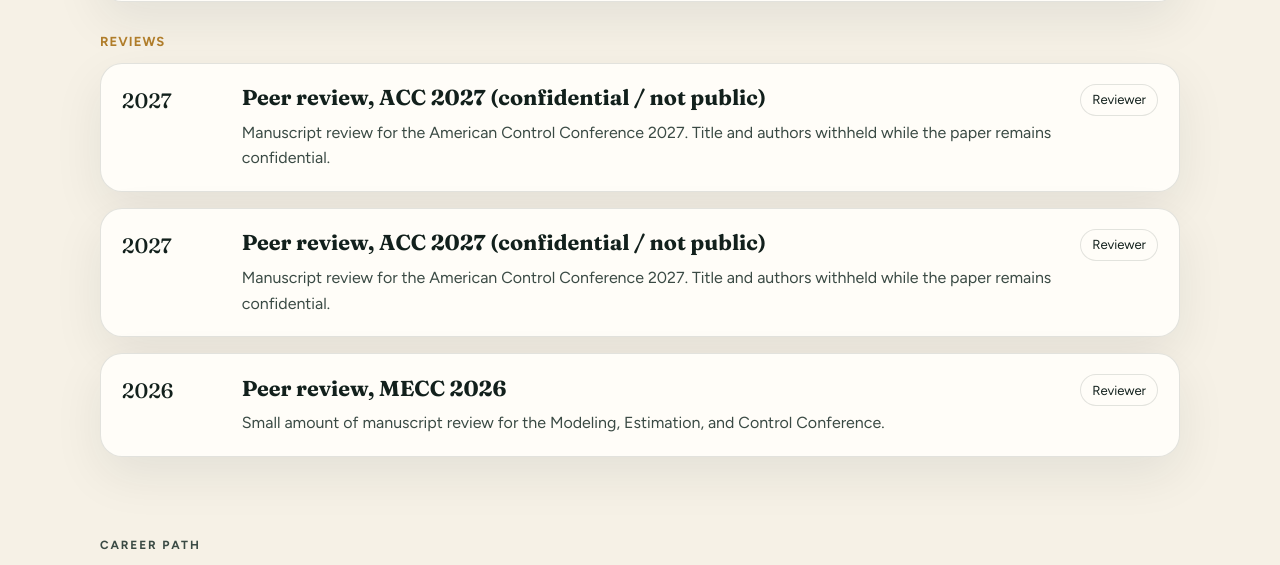
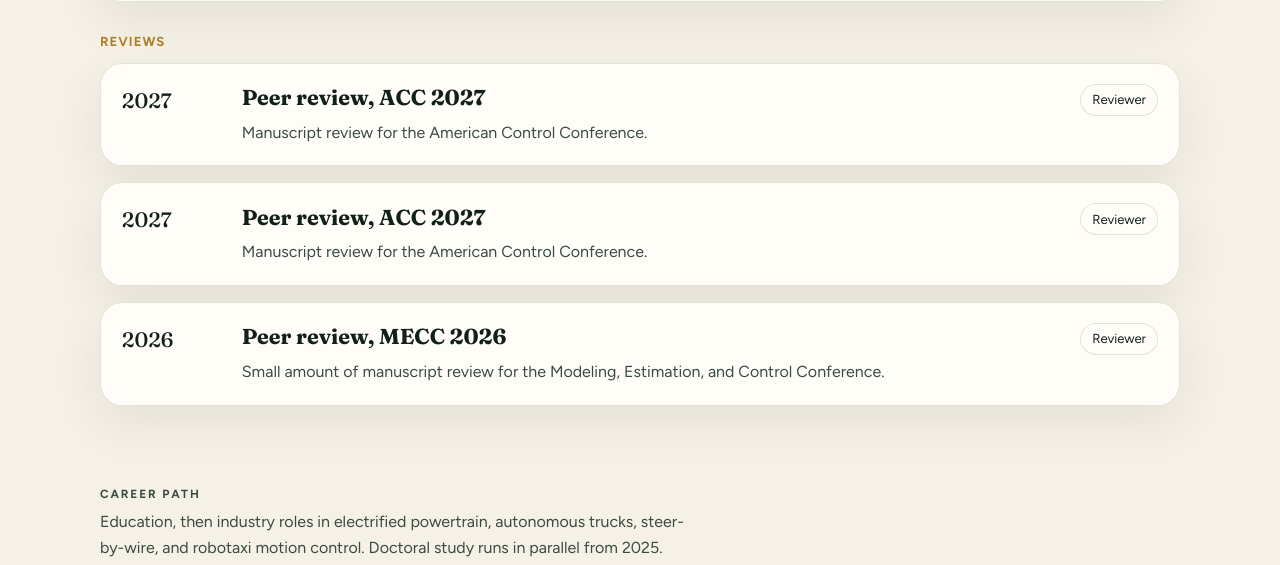
Before and after one commit to karreng0318/karreng0318.github.io, a plain HTML site: page index.html in a window 1280 px wide. Shown: the part 4158-4723 px from the top of the page. Drawn offline with Linux system fonts and the light colour scheme.

Commit message:
Anonymize ACC 2027 review entries to venue/year only.
Drop confidential-title placeholders; list two peer-review rows as ACC 2027 without paper titles, matching the MECC review pattern.

```diff
--- a/index.html
+++ b/index.html
@@ -271,16 +271,16 @@
           <article class="card pub-item">
             <div class="year">2027</div>
             <div>
-              <h3>Peer review, ACC 2027 (confidential / not public)</h3>
-              <p>Manuscript review for the American Control Conference 2027. Title and authors withheld while the paper remains confidential.</p>
+              <h3>Peer review, ACC 2027</h3>
+              <p>Manuscript review for the American Control Conference.</p>
             </div>
             <span class="tag">Reviewer</span>
           </article>
           <article class="card pub-item">
             <div class="year">2027</div>
             <div>
-              <h3>Peer review, ACC 2027 (confidential / not public)</h3>
-              <p>Manuscript review for the American Control Conference 2027. Title and authors withheld while the paper remains confidential.</p>
+              <h3>Peer review, ACC 2027</h3>
+              <p>Manuscript review for the American Control Conference.</p>
             </div>
             <span class="tag">Reviewer</span>
           </article>
```
Also changed, not shown: embed-host/index.html (+4 -4 lines), embed.html (+4 -4 lines).
